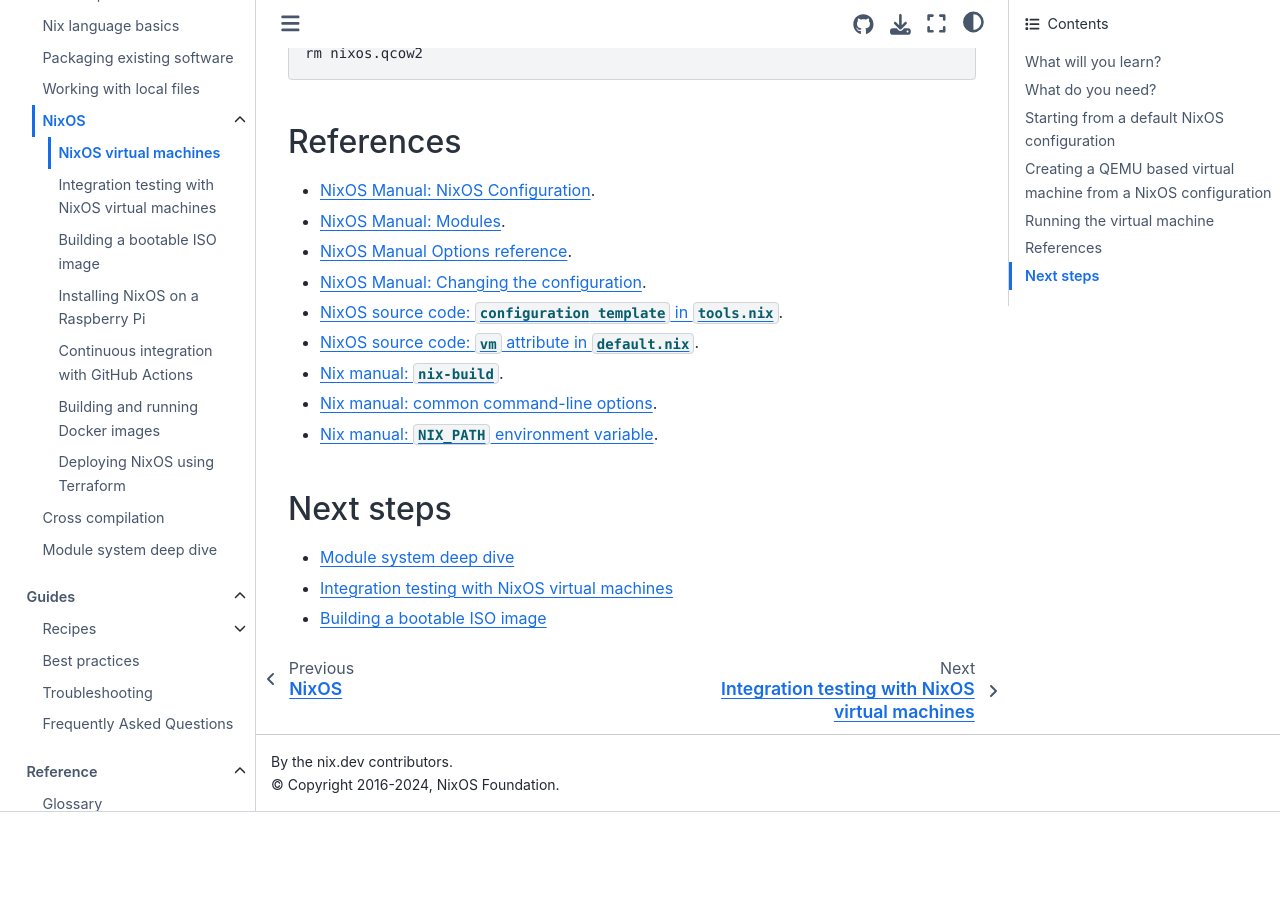
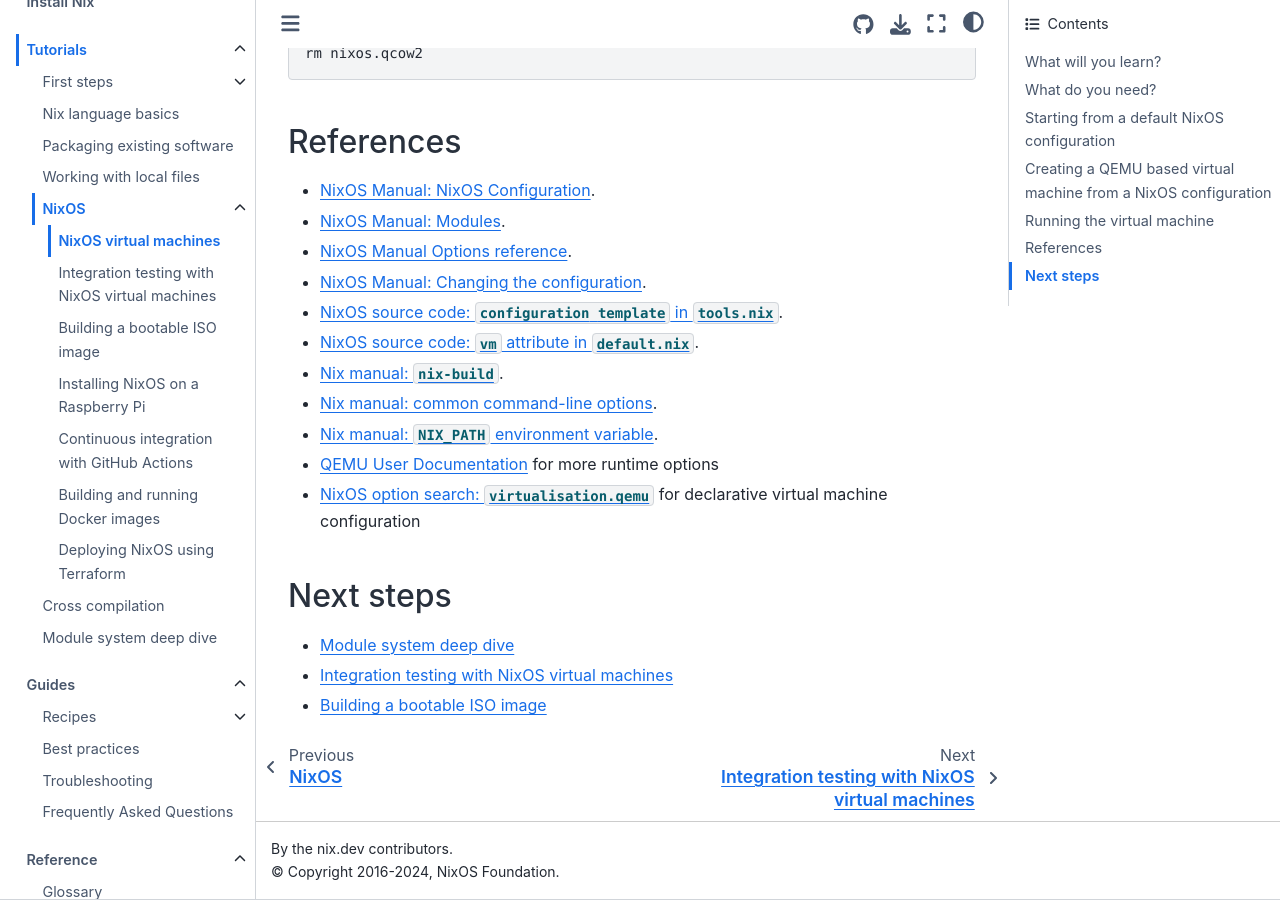
Before and after one commit to NixOS/nix.dev, a Sphinx documentation site: the page built from source/tutorials/nixos/nixos-configuration-on-vm.md, in a window 1280 px wide and 900 px high, scrolled down 4812 px. Built offline with Sphinx 7.4.7 and the Sphinx Book theme 1.1.4, drawn with Linux system fonts in a browser that asks for light colours; before the commit the page ends 5624 px from its top, so only the background shows below that.

Commit message:
add more relevant reference documentation

```diff
--- a/source/tutorials/nixos/nixos-configuration-on-vm.md
+++ b/source/tutorials/nixos/nixos-configuration-on-vm.md
@@ -258,6 +258,8 @@
 - [Nix manual: `nix-build`](https://nix.dev/manual/nix/2.18/command-ref/nix-build.html).
 - [Nix manual: common command-line options](https://nix.dev/manual/nix/2.18/command-ref/opt-common.html).
 - [Nix manual: `NIX_PATH` environment variable](https://nix.dev/manual/nix/2.18/command-ref/env-common.html#env-NIX_PATH).
+- [QEMU User Documentation](https://www.qemu.org/docs/master/system/qemu-manpage.html) for more runtime options
+- [NixOS option search: `virtualisation.qemu`](https://search.nixos.org/options?query=virtualisation.qemu) for declarative virtual machine configuration
 
 ## Next steps
 
```
